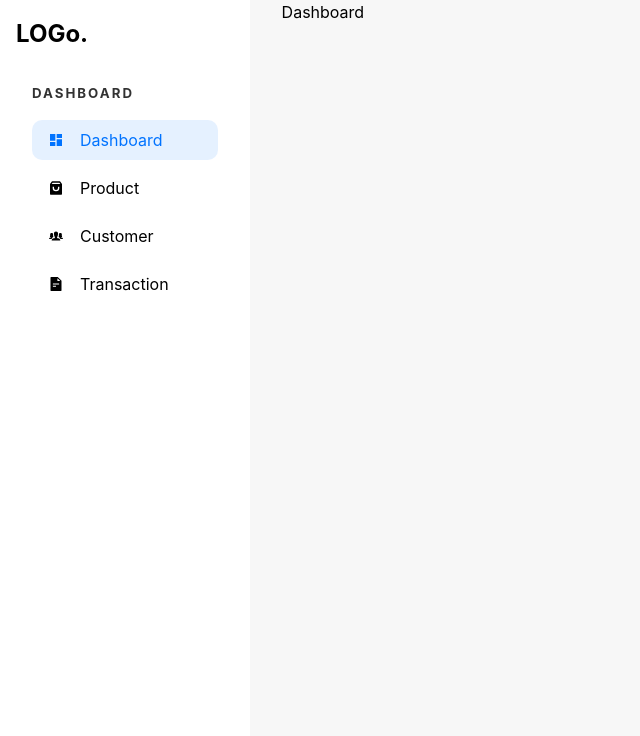
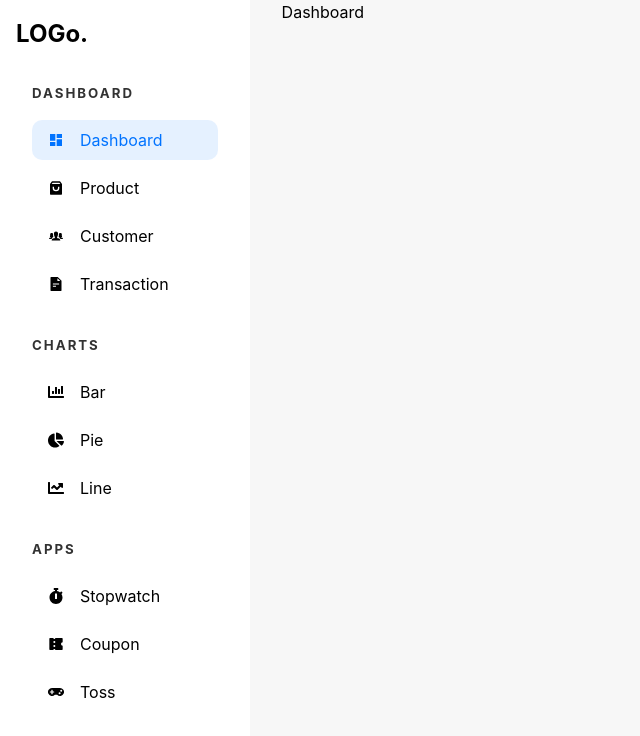
Before and after one commit to ProgramerSalar/Admin-dashboard-2024, a React (Vite) app: page /admin/dashboard in a window 1280 px wide. Shown: the top 736 px of the page, without its empty margins (0-640 px from the left). Built offline with nearby package versions, Linux system fonts and the light colour scheme.

Commit message:
add charts and Apps

```diff
--- a/src/components/AdminSideBar.tsx
+++ b/src/components/AdminSideBar.tsx
@@ -1,28 +1,23 @@
 import { AiFillFileText } from "react-icons/ai";
 import { IoIosPeople } from "react-icons/io";
 import { Link,  useLocation, Location } from "react-router-dom";
-import { RiDashboardFill, RiShoppingBag3Fill } from "react-icons/ri";
+import { RiCoupon3Fill, RiDashboardFill, RiShoppingBag3Fill } from "react-icons/ri";
 import { IconType } from "react-icons";
+import {FaChartBar,FaChartPie,FaChartLine, FaStopwatch, FaGamepad} from "react-icons/fa"
 
 const AdminSideBar = () => {
 
-    const Location = useLocation()
+    const location = useLocation()
   return (
     <aside>
       <h2>LOGo.</h2>
 
-      <div>
-        <h5>Dashboard</h5>
-        <ul>
-
-            <Li url="/admin/dashboard" text="Dashboard"  location={Location} Icon={RiDashboardFill}/>
-            <Li url="/admin/product" text="Product"  location={Location} Icon={RiShoppingBag3Fill}/>
-            <Li url="/admin/customer" text="Customer"  location={Location} Icon={IoIosPeople}/>
-            <Li url="/admin/transaction" text="Transaction"  location={Location} Icon={AiFillFileText}/>
+      <DivOne location={location} />
+      <DivTwo location={location} />
+      <DivThree location={location} />
 
 
-        </ul>
-      </div>
+
     </aside>
   );
 };
@@ -54,4 +49,89 @@ interface LiProps {
     </li>
   );
 
+  const DivOne = ({ location }: { location: Location }) => (
+    <div>
+      <h5>Dashboard</h5>
+      <ul>
+        <Li
+          url="/admin/dashboard"
+          text="Dashboard"
+          Icon={RiDashboardFill}
+          location={location}
+        />
+        <Li
+          url="/admin/product"
+          text="Product"
+          Icon={RiShoppingBag3Fill}
+          location={location}
+        />
+        <Li
+          url="/admin/customer"
+          text="Customer"
+          Icon={IoIosPeople}
+          location={location}
+        />
+        <Li
+          url="/admin/transaction"
+          text="Transaction"
+          Icon={AiFillFileText}
+          location={location}
+        />
+      </ul>
+    </div>
+  );
+
+  const DivTwo = ({ location }: { location: Location }) => (
+    <div>
+      <h5>Charts</h5>
+      <ul>
+        <Li
+          url="/admin/chart/bar"
+          text="Bar"
+          Icon={FaChartBar}
+          location={location}
+        />
+        <Li
+          url="/admin/chart/pie"
+          text="Pie"
+          Icon={FaChartPie}
+          location={location}
+        />
+        <Li
+          url="/admin/chart/line"
+          text="Line"
+          Icon={FaChartLine}
+          location={location}
+        />
+      </ul>
+    </div>
+  );
+
+
+  const DivThree = ({ location }: { location: Location }) => (
+    <div>
+      <h5>Apps</h5>
+      <ul>
+        <Li
+          url="/admin/app/stopwatch"
+          text="Stopwatch"
+          Icon={FaStopwatch}
+          location={location}
+        />
+        <Li
+          url="/admin/app/coupon"
+          text="Coupon"
+          Icon={RiCoupon3Fill}
+          location={location}
+        />
+        <Li
+          url="/admin/app/toss"
+          text="Toss"
+          Icon={FaGamepad}
+          location={location}
+        />
+      </ul>
+    </div>
+  );
+
 export default AdminSideBar;
```
